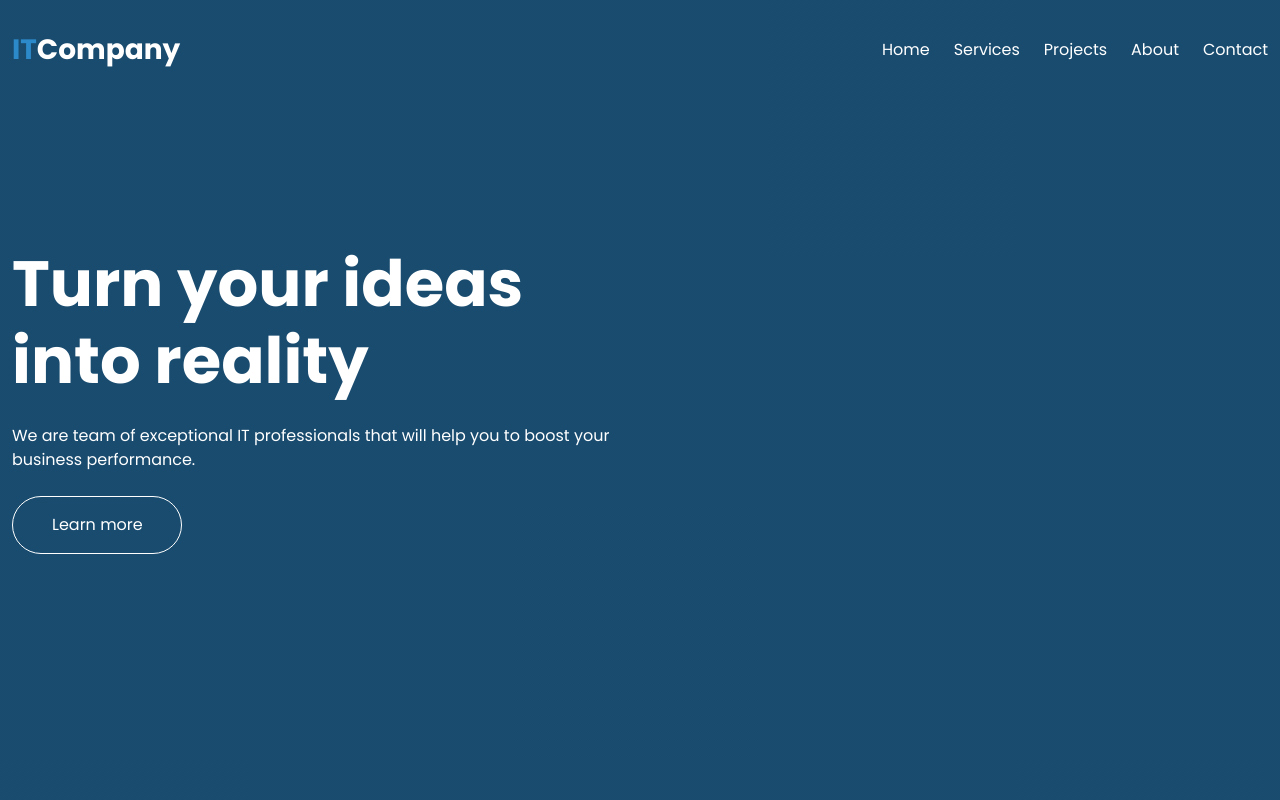
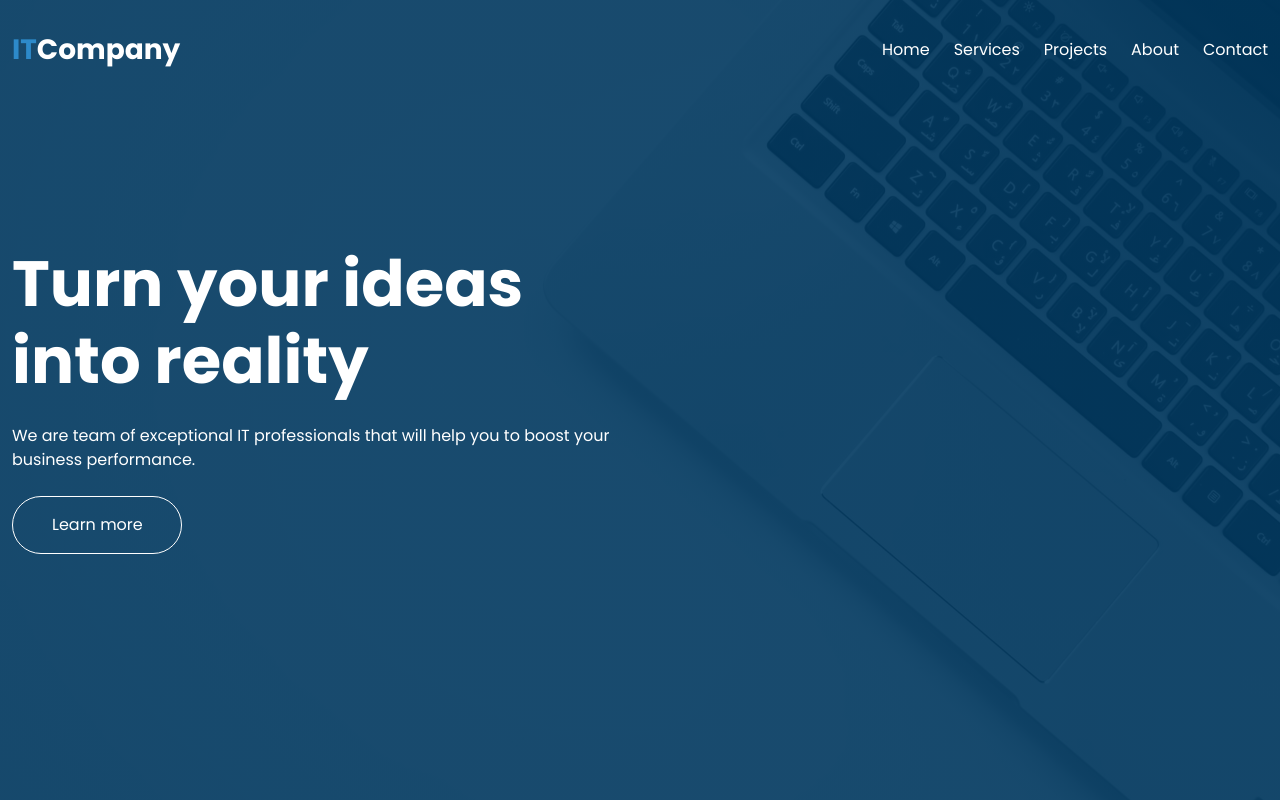
Before and after one commit to stefanelli990/ITCompany, a plain HTML site: page index.html in a window 1280 px wide. Shown: the top 800 px of the page. Drawn offline with nearby package versions, Linux system fonts and the light colour scheme.

Commit message:
last change

```diff
--- a/styles/scss/pages/_landing-page.scss
+++ b/styles/scss/pages/_landing-page.scss
@@ -1,7 +1,7 @@
 // hero section
 .hero-section {
     min-height: 100vh;
-    background-image: linear-gradient(rgba(0, 56, 95, 0.9)), url('../assets/images/hero-img.jpg');
+    background-image: linear-gradient(rgba(0, 56, 95, 0.9)), url('/../assets/images/hero-img.jpg');
     background-position: center;
     background-size: cover;
     background-repeat: no-repeat;
```
Also changed, not shown: styles/css/main.css, 1 other file.
